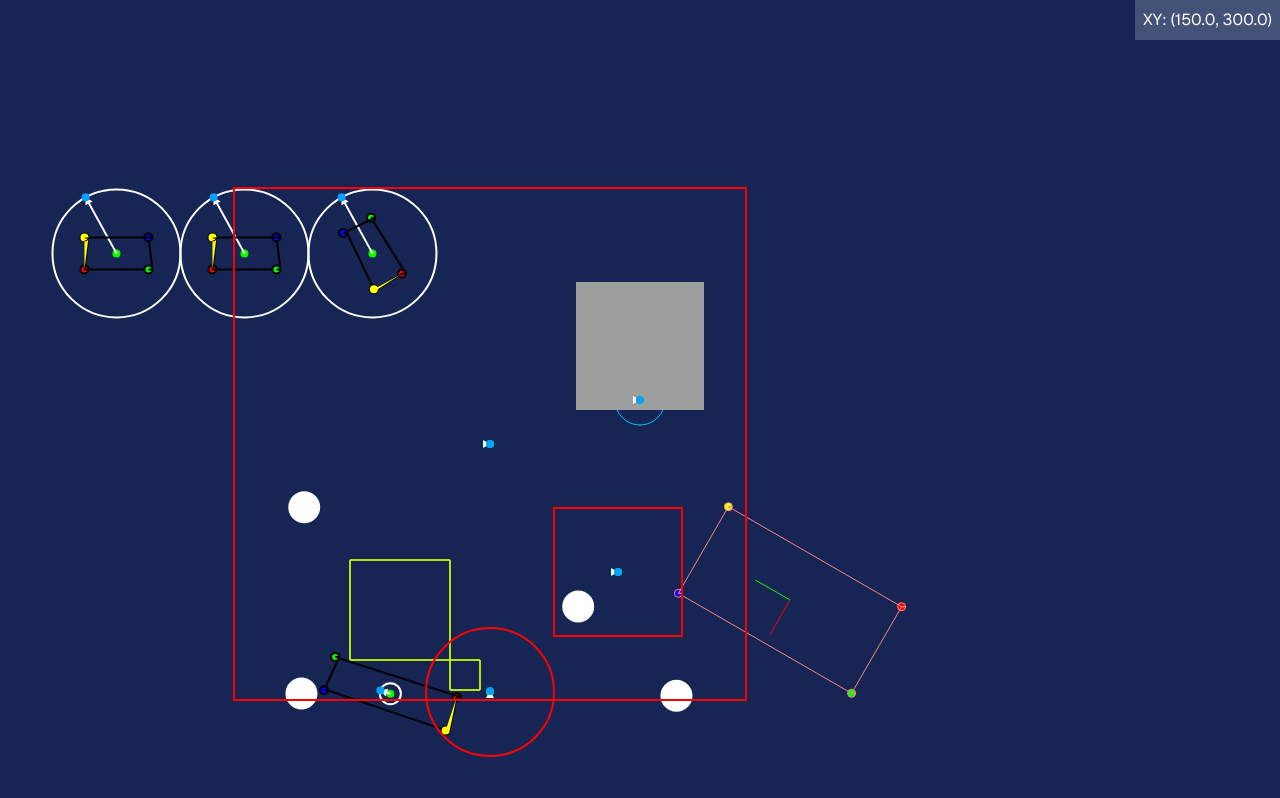
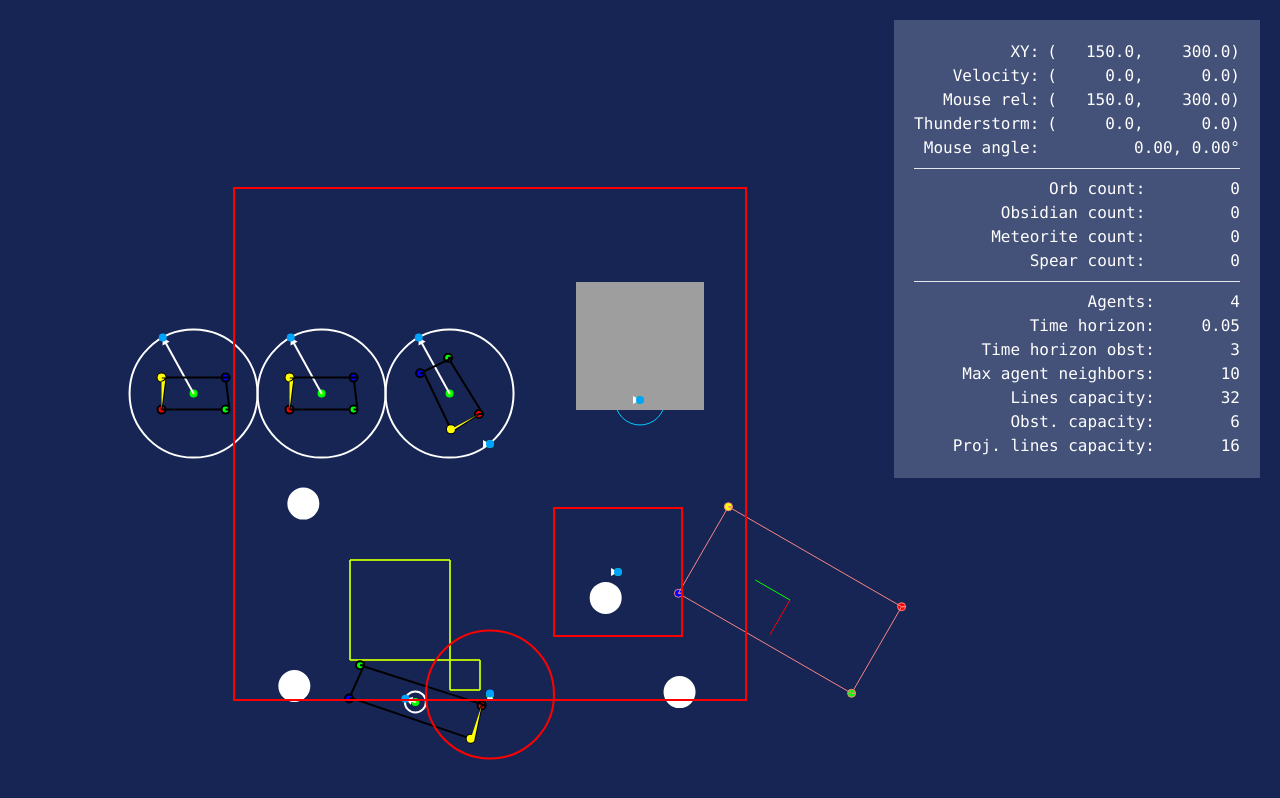
Before and after one commit to marm00/evolver, a Next.js app: page / in a window 1280 px wide. Built offline with nearby package versions, Linux system fonts and the light colour scheme.

Commit message:
extended passive debug info

```diff
--- a/src/app/_components/debug-panel.tsx
+++ b/src/app/_components/debug-panel.tsx
@@ -1,10 +1,63 @@
 import * as game from "~/lib/game";
+import { Vector2 } from "~/lib/vector2";
+import { _Math } from "~/lib/mathUtils";
 
 export function DebugPanel({ gameState, frameCount }: { gameState: game.Game, frameCount: number }) {
+    const gs = gameState;
+    const mouseDirRad = gs.player.mousePosition.clone().sub(gs.player.center).norm().dir();
+    const mouseDirDeg = _Math.radToDeg(mouseDirRad);
+
+    function formatV2(v: Vector2, decimals = 1): { x: string, y: string, value: string } {
+        const x = v.x.toFixed(decimals).padStart(8, '\u00A0');
+        const y = v.y.toFixed(decimals).padStart(8, '\u00A0');
+        const value = `(${x}, ${y})`;
+        return { x, y, value };
+    }
+
     return (
-        <div className="absolute top-0 right-0 p-2 select-none hover:select-text focus:select-text outline-none
-        focus:ring-2 focus:ring-slate-500 bg-slate-300/25 text-white" tabIndex={0}>
-            XY: {'(' + gameState.player.center.x.toFixed(1)}, {gameState.player.center.y.toFixed(1) + ')'}
+        <div className="fixed top-5 right-5 p-5 select-none hover:select-text focus:select-text outline-none
+        focus:ring-2 focus:ring-slate-500 bg-slate-300/25 text-white font-mono flex flex-col text-right
+        overflow-auto max-h-screen max-w-full whitespace-pre-wrap text-base" tabIndex={0}>
+            <div className="grid grid-cols-[auto_auto] gap-x-2">
+                <span>XY:</span>
+                <span>{formatV2(gs.player.center).value}</span>
+                <span>Velocity:</span>
+                <span>{formatV2(gs.player.velocity).value}</span>
+                <span>Mouse rel:</span>
+                <span>{formatV2(gs.player.mousePosition).value}</span>
+                <span>Thunderstorm:</span>
+                <span>{formatV2(gs.thunderstorm.active ? gs.thunderstorm.center : Vector2.zero()).value}</span>
+                <span>Mouse angle:</span>
+                <span>{mouseDirRad.toFixed(2)}, {mouseDirDeg.toFixed(2)}&#176;</span>
+            </div>
+            <hr className="my-2" />
+            <div className="grid grid-cols-[auto_auto] gap-x-2">
+                <span>Orb count:</span>
+                <span>{gs.orb.active ? gs.orb.centers.length : 0}</span>
+                <span>Obsidian count:</span>
+                <span>{gs.obsidians.length}</span>
+                <span>Meteorite count:</span>
+                <span>{gs.meteorites.length}</span>
+                <span>Spear count:</span>
+                <span>{gs.spears.length}</span>
+            </div>
+            <hr className="my-2" />
+            <div className="grid grid-cols-[auto_auto] gap-x-2">
+                <span>Agents:</span>
+                <span>{gs.kdTree.agents.length}</span>
+                <span>Time horizon:</span>
+                <span>{gs.agentWorker.timeHorizon}</span>
+                <span>Time horizon obst:</span>
+                <span>{gs.agentWorker.timeHorizonObst}</span>
+                <span>Max agent neighbors:</span>
+                <span>{gs.agentWorker.maxAgentNeighbors}</span>
+                <span>Lines capacity:</span>
+                <span>{gs.agentWorker.lines.length}</span>
+                <span>Obst. capacity:</span>
+                <span>{gs.agentWorker.obstacleNeighbors.length}</span>
+                <span>Proj. lines capacity:</span>
+                <span>{gs.agentWorker.projectedLines.length}</span>
+            </div>
         </div>
-    )
+    );
 }
--- a/src/app/_components/game.tsx
+++ b/src/app/_components/game.tsx
@@ -16,7 +16,7 @@ export function Game() {
     const [gameStatePointer, setGameStatePointer] = useState<game.Game>(null!);
     const [frameCount, setFrameCount] = useState(0);
     const [showDebug, setShowDebug] = useState(true);
-    const [paused, setPaused] = useState(false);
+    const [paused, setPaused] = useState(false); // TODO: store paused in gameState?
     const pausedRef = useRef(false);
 
     useEffect(() => { pausedRef.current = paused }, [paused]);
--- a/src/lib/game.ts
+++ b/src/lib/game.ts
@@ -244,7 +244,7 @@ export async function createGame(strategy: string): Promise<Game> {
     addObstacle(vertices2, obstacles);
 
     const kdTree = new KdTree(null, lions, obstacles);
-    // kdTree.buildObstacleTree();
+    kdTree.buildObstacleTree();
 
     // TODO: try parallelization with web workers and shared buffers
     const agentWorker = new AgentWorker(kdTree, lions, obstacles, TIME_HORIZON, OBST_TIME_HORIZON);
```
